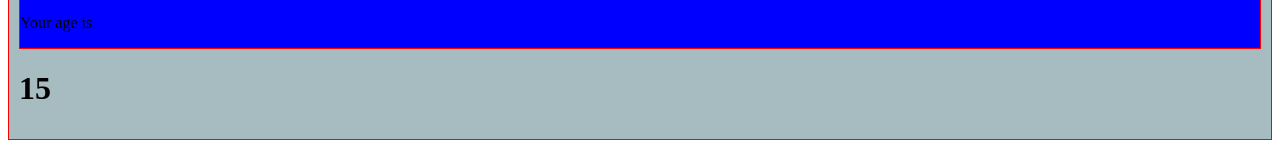
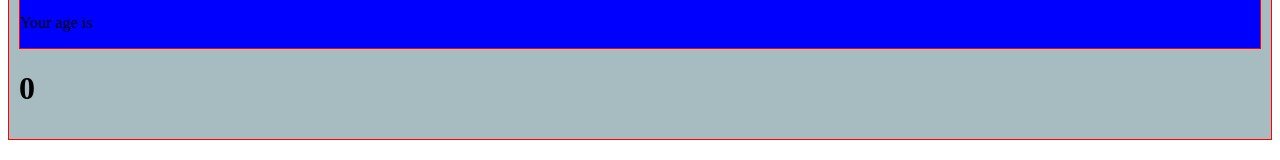
Before and after one commit to Katilina88/DevelhopeReact, a React (Create React App) app in the folder my-app/: page / in a window 1280 px wide. Shown: the part 136-296 px from the top of the page. Built offline with nearby package versions, Linux system fonts and the light colour scheme.

Commit message:
aggiunto esercizio function-component-03

```diff
--- a/my-app/src/App.js
+++ b/my-app/src/App.js
@@ -29,7 +29,7 @@ class App extends React.Component {
        <UncontrolledLogin />
        <TodoList />*/}
     <Welcome />
-    <FunctionSum numbers={[1, 2, 3, 4, 5, ]} />
+    <FunctionSum  />
 
         </Container>
 
--- a/my-app/src/components/FunctionSum.js
+++ b/my-app/src/components/FunctionSum.js
@@ -1,6 +1,6 @@
 import React from 'react'
 
-function FunctionSum({numbers}) {
+function FunctionSum({numbers = [0]}) {  //imposto un valore di default
     const sum = numbers.reduce((acc, curr) => acc + curr, 0)
 
   return (
```
